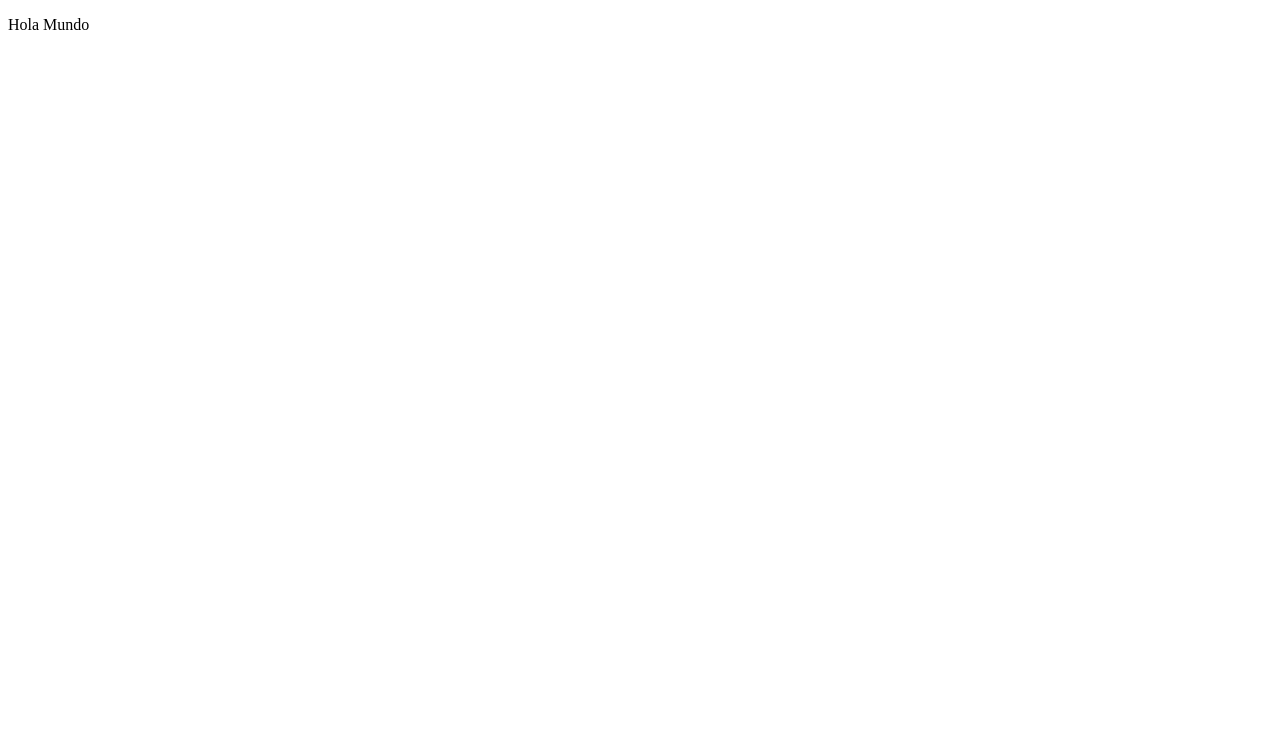
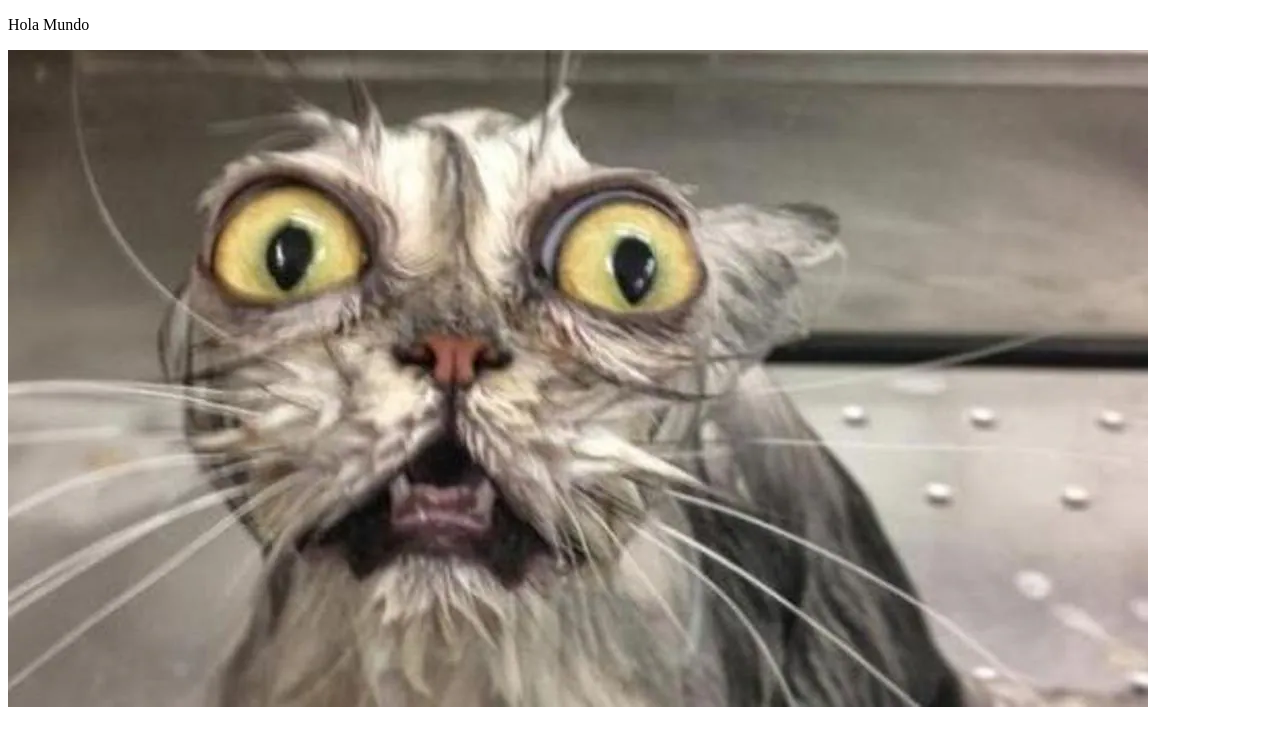
Before and after one commit to anietooo/despliegue-web, a plain HTML site: page index.html in a window 1280 px wide. Drawn offline with Linux system fonts and the light colour scheme.

Commit message:
Update index.html

```diff
--- a/index.html
+++ b/index.html
@@ -7,6 +7,6 @@
 </head>
 <body>
     <p>Hola Mundo</p>
-    <img src="/images/gato-feo-mojada-k2KB--1240x698@abc.webp" alt="">
+    <img src="gato-feo-mojada-k2KB--1240x698@abc.webp" alt="">
 </body>
 </html>
```
